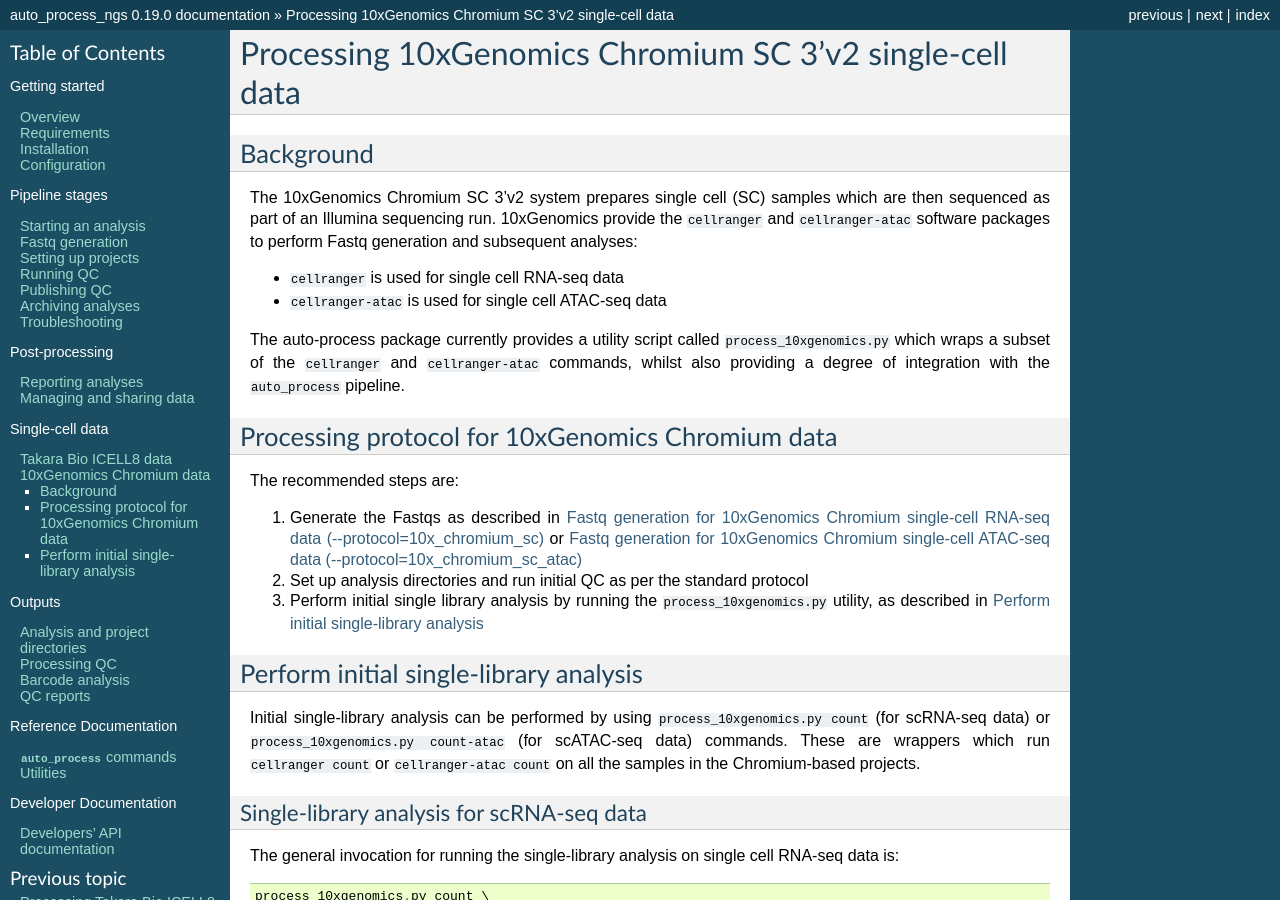
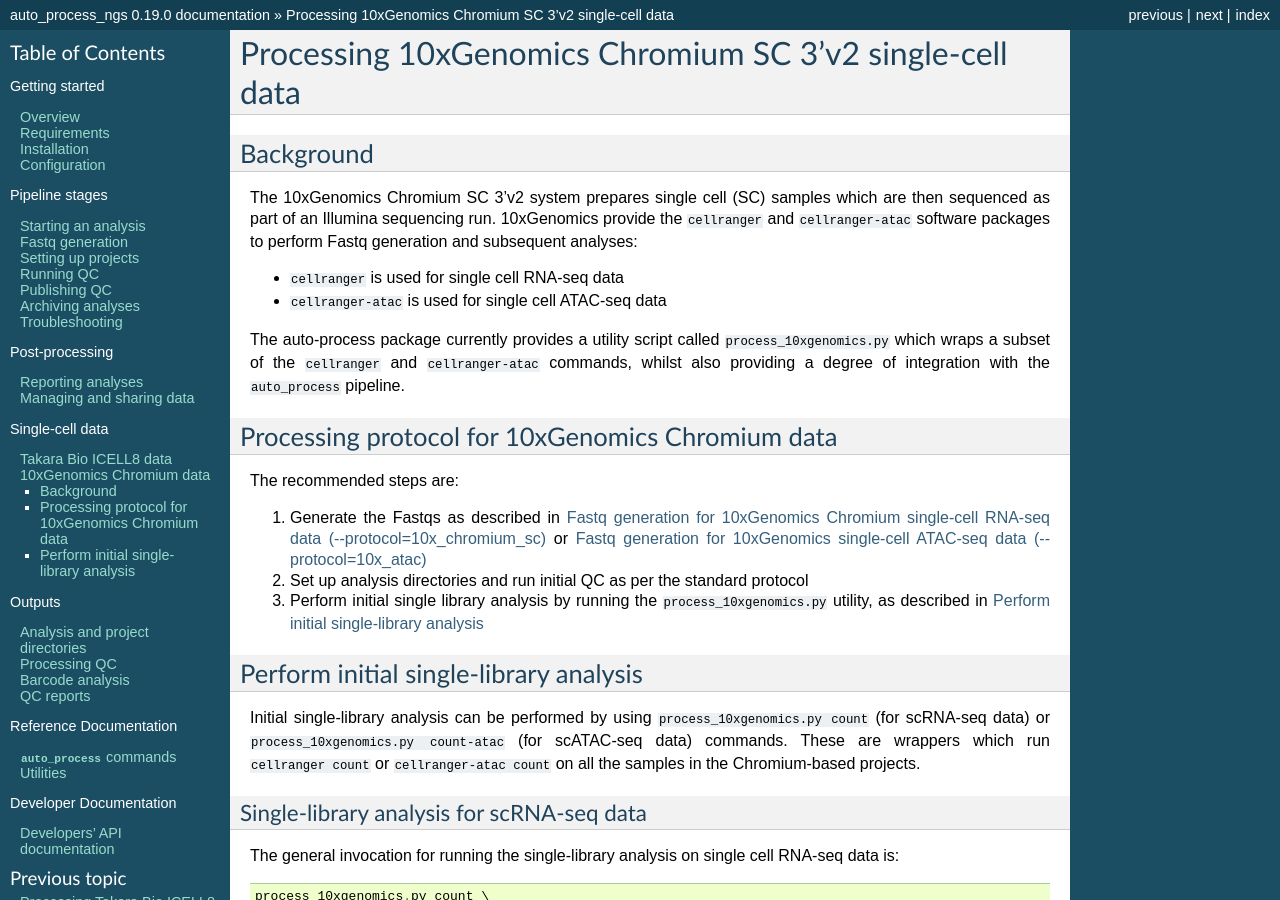
Before and after one commit to fls-bioinformatics-core/auto_process_ngs, a Sphinx documentation site: the page built from docs/source/single_cell/10xgenomics.rst, in a window 1280 px wide and 900 px high. Built offline with Sphinx 7.4.7, drawn with Linux system fonts in a browser that asks for light colours.

Commit message:
Documentation: update 'make_fastqs' docs to change '10x_chromium_sc_atac' protocol to '10x_atac'.

```diff
--- a/docs/source/single_cell/10xgenomics.rst
+++ b/docs/source/single_cell/10xgenomics.rst
@@ -24,7 +24,7 @@
 
 1. Generate the Fastqs as described in
    :ref:`make_fastqs-10x_chromium_sc-protocol` or
-   :ref:`make_fastqs-10x_chromium_sc_atac-protocol`
+   :ref:`make_fastqs-10x_atac-protocol`
 2. Set up analysis directories and run initial QC as per the standard
    protocol
 3. Perform initial single library analysis by running the
```
Also changed, not shown: docs/source/using/make_fastqs.rst (+7 -8 lines).
